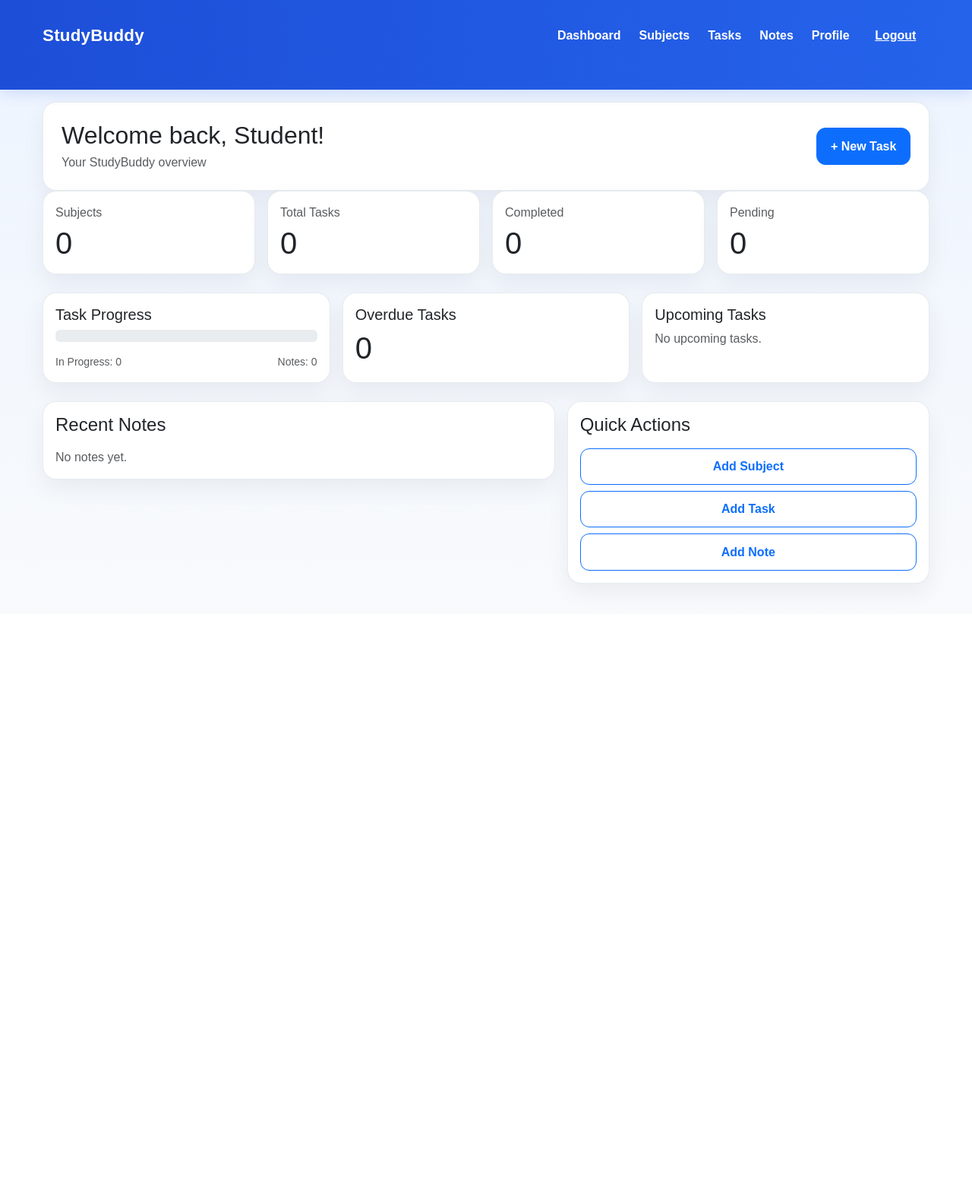
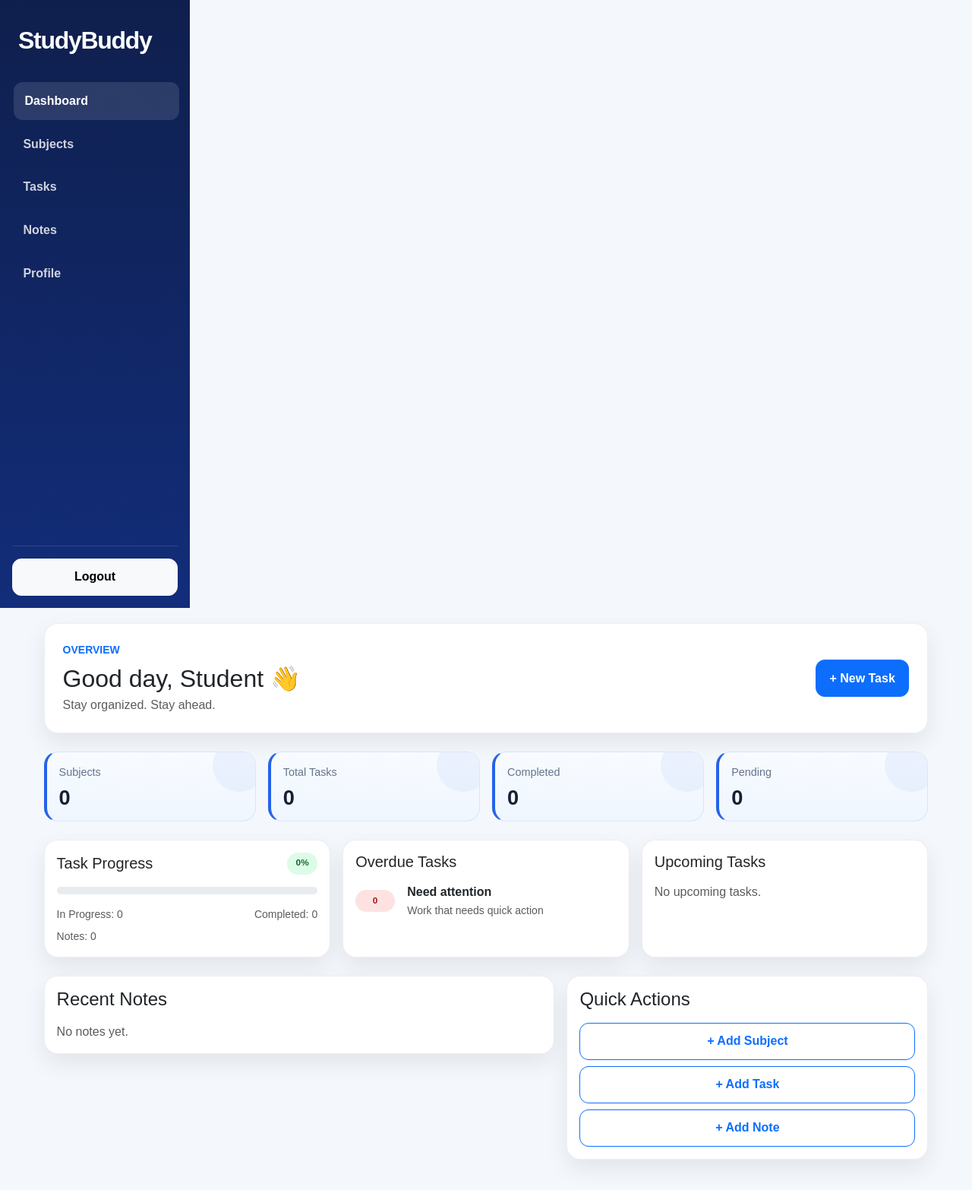
Before and after one commit to mavijaykhanna358-tech/studybuddy, a Django app: page /dashboard/ in a window 1280 px wide. Shown: the whole page at 76% size. Before the commit the page ends 787 px from the top, so only its background shows below. Run offline with Django 5.2, Linux system fonts and the light colour scheme; a user stored in the database is signed in; data that the repository does not hold is empty.

Commit message:
Update StudyBuddy UI and fixes

```diff
--- a/templates/base.html
+++ b/templates/base.html
@@ -9,32 +9,105 @@
         :root {
             --primary: #2563eb;
             --primary-dark: #1d4ed8;
-            --primary-soft: #eff6ff;
+            --secondary: #4f46e5;
+            --background: #f4f7fb;
+            --panel: #ffffff;
+            --panel-soft: #eef4ff;
+            --text: #172033;
+            --muted: #64748b;
+            --border: #e2e8f0;
             --success: #16a34a;
             --warning: #f59e0b;
-            --danger: #dc2626;
-            --text: #1f2937;
-            --muted: #64748b;
-            --border: #e2e8f0;
-            --card: #ffffff;
-            --bg: #f8fafc;
+            --danger: #ef4444;
+            --radius: 18px;
+            --shadow: 0 12px 30px rgba(15, 23, 42, 0.08);
         }
 
         * { box-sizing: border-box; }
 
+        html { scroll-behavior: smooth; }
+
         body {
             margin: 0;
             font-family: Arial, sans-serif;
-            background: linear-gradient(180deg, #edf4ff 0%, #f8fafc 100%);
+            background: var(--background);
             color: var(--text);
             min-height: 100vh;
+            overflow-x: hidden;
         }
 
         a { text-decoration: none; }
 
+        .app-shell {
+            min-height: 100vh;
+            display: flex;
+        }
+
+        .sidebar {
+            width: 250px;
+            background: linear-gradient(180deg, #0f1f4d 0%, #122d7a 100%);
+            color: white;
+            padding: 1.5rem 1rem 1rem;
+            display: flex;
+            flex-direction: column;
+            position: sticky;
+            top: 0;
+            height: 100vh;
+        }
+
+        .sidebar .brand {
+            font-size: 2rem;
+            font-weight: 800;
+            letter-spacing: -0.04em;
+            padding: 0.3rem 0.5rem 1.2rem;
+        }
+
+        .sidebar-nav {
+            display: flex;
+            flex-direction: column;
+            gap: 0.45rem;
+            margin-top: 0.75rem;
+        }
+
+        .sidebar-link {
+            display: flex;
+            align-items: center;
+            gap: 0.7rem;
+            color: rgba(255,255,255,0.8);
+            padding: 0.8rem 0.9rem;
+            border-radius: 12px;
+            font-weight: 600;
+            transition: 0.2s ease;
+        }
+
+        .sidebar-link:hover,
+        .sidebar-link.active {
+            background: rgba(255,255,255,0.12);
+            color: white;
+            transform: translateX(2px);
+        }
+
+        .sidebar .logout-box {
+            margin-top: auto;
+            padding-top: 1rem;
+            border-top: 1px solid rgba(255,255,255,0.12);
+        }
+
+        .main-panel {
+            flex: 1;
+            min-width: 0;
+        }
+
+        .content-shell {
+            max-width: 1200px;
+            margin: 0 auto;
+            padding: 1.25rem 1.1rem 2.5rem;
+        }
+
         .navbar {
+            display: none;
             background: linear-gradient(90deg, var(--primary-dark), var(--primary));
-            box-shadow: 0 6px 16px rgba(37, 99, 235, 0.15);
+            box-shadow: 0 8px 24px rgba(37, 99, 235, 0.18);
             position: sticky;
             top: 0;
             z-index: 1020;
@@ -47,20 +120,14 @@
         }
 
         .navbar-brand {
-            font-size: 1.4rem;
-            letter-spacing: 0.2px;
+            font-size: 1.55rem;
+            letter-spacing: -0.04em;
         }
 
         .nav-button {
             background: transparent;
             border: none;
             padding: 0.5rem 0.75rem;
-        }
-
-        .content-shell {
-            max-width: 1200px;
-            margin: 0 auto;
-            padding: 1rem 1rem 2.5rem;
         }
 
         .page-header {
@@ -85,15 +152,18 @@
         }
 
         .card {
-            background: var(--card);
-            border: 1px solid rgba(148, 163, 184, 0.22);
-            border-radius: 18px;
-            box-shadow: 0 12px 30px rgba(15, 23, 42, 0.06);
+            background: var(--panel);
+            border: 1px solid rgba(148, 163, 184, 0.18);
+            border-radius: var(--radius);
+            box-shadow: var(--shadow);
             padding: 1.2rem;
+            transition: transform 0.2s ease, box-shadow 0.2s ease;
+            animation: fadeUp 0.45s ease both;
         }
 
-        .panel-soft {
-            background: linear-gradient(180deg, #ffffff, #f8fbff);
+        .card:hover {
+            transform: translateY(-2px);
+            box-shadow: 0 14px 36px rgba(15, 23, 42, 0.09);
         }
 
         .stat-grid {
@@ -103,25 +173,42 @@
         }
 
         .stat-box {
+            position: relative;
             background: linear-gradient(180deg, #f8fbff, #eff6ff);
-            border: 1px solid rgba(37, 99, 235, 0.15);
+            border: 1px solid rgba(37, 99, 235, 0.12);
             border-left: 4px solid var(--primary);
-            border-radius: 16px;
-            padding: 1rem 1rem 0.8rem;
+            border-radius: 18px;
+            padding: 1rem 1rem 0.85rem;
             height: 100%;
+            overflow: hidden;
+        }
+
+        .stat-box::after {
+            content: "";
+            position: absolute;
+            right: -14px;
+            top: -18px;
+            width: 70px;
+            height: 70px;
+            background: rgba(37, 99, 235, 0.06);
+            border-radius: 50%;
         }
 
         .stat-box p {
             color: var(--muted);
             margin: 0 0 0.35rem;
             font-size: 0.9rem;
+            position: relative;
+            z-index: 1;
         }
 
         .stat-box h3 {
             margin: 0;
-            font-size: clamp(1.55rem, 2vw, 2.3rem);
+            font-size: clamp(1.7rem, 2vw, 2.4rem);
             font-weight: 700;
             color: var(--text);
+            position: relative;
+            z-index: 1;
         }
 
         .pill {
@@ -144,7 +231,12 @@
         .btn {
             border-radius: 12px;
             font-weight: 600;
-            padding: 0.7rem 1.1rem;
+            padding: 0.72rem 1.1rem;
+            transition: 0.2s ease;
+        }
+
+        .btn:hover {
+            transform: translateY(-1px);
         }
 
         .btn-sm {
@@ -261,6 +370,25 @@
     </style>
 </head>
 <body>
+    {% if user.is_authenticated %}
+        <div class="app-shell">
+            <aside class="sidebar">
+                <div class="brand">StudyBuddy</div>
+                <nav class="sidebar-nav">
+                    <a class="sidebar-link {% if request.path == '/dashboard/' %}active{% endif %}" href="{% url 'dashboard' %}">Dashboard</a>
+                    <a class="sidebar-link {% if '/subjects/' in request.path %}active{% endif %}" href="{% url 'subjects' %}">Subjects</a>
+                    <a class="sidebar-link {% if '/tasks/' in request.path %}active{% endif %}" href="{% url 'tasks' %}">Tasks</a>
+                    <a class="sidebar-link {% if '/notes/' in request.path %}active{% endif %}" href="{% url 'notes' %}">Notes</a>
+                    <a class="sidebar-link {% if '/profile/' in request.path %}active{% endif %}" href="{% url 'profile' %}">Profile</a>
+                </nav>
+                <div class="logout-box">
+                    <form method="post" action="{% url 'logout' %}">
+                        {% csrf_token %}
+                        <button type="submit" class="btn btn-light w-100">Logout</button>
+                    </form>
+                </div>
+            </aside>
+            <main class="main-panel">
                 <nav class="navbar navbar-expand-lg navbar-dark">
                     <div class="container-fluid content-shell px-0 px-md-3">
                         <a class="navbar-brand" href="{% url 'dashboard' %}">StudyBuddy</a>
@@ -281,14 +408,28 @@
                                         <button type="submit" class="btn btn-link nav-button">Logout</button>
                                     </form>
                                 </li>
-                    {% else %}
-                        <li class="nav-item"><a class="nav-link" href="{% url 'login' %}">Login</a></li>
-                        <li class="nav-item"><a class="nav-link" href="{% url 'register' %}">Register</a></li>
-                    {% endif %}
                             </ul>
                         </div>
                     </div>
                 </nav>
+            </main>
+        </div>
+    {% else %}
+        <nav class="navbar navbar-expand-lg navbar-dark">
+            <div class="container-fluid content-shell px-0 px-md-3">
+                <a class="navbar-brand" href="{% url 'login' %}">StudyBuddy</a>
+                <button class="navbar-toggler border-0" type="button" data-bs-toggle="collapse" data-bs-target="#mainNav" aria-controls="mainNav" aria-expanded="false" aria-label="Toggle navigation">
+                    <span class="navbar-toggler-icon"></span>
+                </button>
+                <div class="collapse navbar-collapse" id="mainNav">
+                    <ul class="navbar-nav ms-auto align-items-lg-center gap-lg-2">
+                        <li class="nav-item"><a class="nav-link" href="{% url 'login' %}">Login</a></li>
+                        <li class="nav-item"><a class="nav-link" href="{% url 'register' %}">Register</a></li>
+                    </ul>
+                </div>
+            </div>
+        </nav>
+    {% endif %}
 
     <div class="content-shell">
         {% if messages %}
--- a/templates/dashboard/dashboard.html
+++ b/templates/dashboard/dashboard.html
@@ -1,11 +1,12 @@
 {% extends 'base.html' %}
 
 {% block content %}
-<div class="card p-4">
-    <div class="d-flex flex-column flex-md-row justify-content-between align-items-md-center gap-2">
+<div class="card p-4 mb-4">
+    <div class="d-flex flex-column flex-md-row justify-content-between align-items-md-center gap-3">
         <div>
-            <h2 class="mb-1">Welcome back, {{ user.first_name|default:user.username }}!</h2>
-            <p class="text-muted mb-0">Your StudyBuddy overview</p>
+            <p class="text-uppercase small fw-bold text-primary mb-2">Overview</p>
+            <h2 class="mb-1">Good day, {{ user.first_name|default:user.username }} 👋</h2>
+            <p class="text-muted mb-0">Stay organized. Stay ahead.</p>
         </div>
         <a href="{% url 'task_create' %}" class="btn btn-primary">+ New Task</a>
     </div>
@@ -13,62 +14,74 @@
 
 <div class="row g-3 mb-4">
     <div class="col-12 col-sm-6 col-lg-3">
-        <div class="card stat-card h-100 p-3">
-            <p class="text-muted mb-1">Subjects</p>
-            <h3 class="display-6 mb-0">{{ total_subjects }}</h3>
+        <div class="stat-box h-100">
+            <p>Subjects</p>
+            <h3>{{ total_subjects }}</h3>
         </div>
     </div>
     <div class="col-12 col-sm-6 col-lg-3">
-        <div class="card stat-card h-100 p-3">
-            <p class="text-muted mb-1">Total Tasks</p>
-            <h3 class="display-6 mb-0">{{ total_tasks }}</h3>
+        <div class="stat-box h-100">
+            <p>Total Tasks</p>
+            <h3>{{ total_tasks }}</h3>
         </div>
     </div>
     <div class="col-12 col-sm-6 col-lg-3">
-        <div class="card stat-card h-100 p-3">
-            <p class="text-muted mb-1">Completed</p>
-            <h3 class="display-6 mb-0">{{ completed_tasks }}</h3>
+        <div class="stat-box h-100">
+            <p>Completed</p>
+            <h3>{{ completed_tasks }}</h3>
         </div>
     </div>
     <div class="col-12 col-sm-6 col-lg-3">
-        <div class="card stat-card h-100 p-3">
-            <p class="text-muted mb-1">Pending</p>
-            <h3 class="display-6 mb-0">{{ pending_tasks }}</h3>
+        <div class="stat-box h-100">
+            <p>Pending</p>
+            <h3>{{ pending_tasks }}</h3>
         </div>
     </div>
 </div>
 
 <div class="row g-3 mb-4">
+    <div class="col-12 col-lg-4">
+        <div class="card h-100 p-3">
+            <div class="d-flex justify-content-between align-items-center mb-3">
+                <h5 class="mb-0">Task Progress</h5>
+                <span class="pill pill-success">{{ completion_percentage }}%</span>
+            </div>
+            <div class="progress mb-3" style="height: 10px;" role="progressbar" aria-label="Task completion progress" aria-valuenow="{{ completion_percentage }}" aria-valuemin="0" aria-valuemax="100">
+                <div class="progress-bar bg-success" style="width: {{ completion_percentage }}%"></div>
+            </div>
+            <div class="d-flex justify-content-between text-muted small">
+                <span>In Progress: {{ in_progress_tasks }}</span>
+                <span>Completed: {{ completed_tasks }}</span>
+            </div>
+            <div class="mt-2 text-muted small">Notes: {{ total_notes }}</div>
+        </div>
+    </div>
+
     <div class="col-12 col-md-6 col-lg-4">
-        <div class="card p-3 h-100">
-            <h5>Task Progress</h5>
-            <div class="progress" role="progressbar" aria-label="Task completion progress" aria-valuenow="{{ completion_percentage }}" aria-valuemin="0" aria-valuemax="100">
-                <div class="progress-bar bg-success" style="width: {{ completion_percentage }}%">{{ completion_percentage }}%</div>
-            </div>
-            <div class="mt-3 d-flex justify-content-between text-muted small">
-                <span>In Progress: {{ in_progress_tasks }}</span>
-                <span>Notes: {{ total_notes }}</span>
+        <div class="card h-100 p-3">
+            <h5 class="mb-3">Overdue Tasks</h5>
+            <div class="d-flex align-items-center gap-3">
+                <div class="pill pill-danger" style="min-width: 52px;">{{ overdue_tasks }}</div>
+                <div>
+                    <div class="fw-semibold">Need attention</div>
+                    <small class="text-muted">Work that needs quick action</small>
+                </div>
             </div>
         </div>
     </div>
+
     <div class="col-12 col-md-6 col-lg-4">
-        <div class="card p-3 h-100">
-            <h5>Overdue Tasks</h5>
-            <h3 class="display-6 mb-0">{{ overdue_tasks }}</h3>
-        </div>
-    </div>
-    <div class="col-12 col-md-12 col-lg-4">
-        <div class="card p-3 h-100">
-            <h5>Upcoming Tasks</h5>
+        <div class="card h-100 p-3">
+            <h5 class="mb-3">Upcoming Tasks</h5>
             {% if upcoming_tasks %}
-                <ul class="list-unstyled mb-0">
+                <div class="d-flex flex-column gap-2">
                     {% for task in upcoming_tasks %}
-                        <li class="border-bottom py-2">
-                            <strong>{{ task.title }}</strong><br>
+                        <div class="border rounded-3 p-2">
+                            <div class="fw-semibold">{{ task.title }}</div>
                             <small class="text-muted">{{ task.subject.name|default:'General' }} · {{ task.due_date }}</small>
-                        </li>
+                        </div>
                     {% endfor %}
-                </ul>
+                </div>
             {% else %}
                 <p class="text-muted mb-0">No upcoming tasks.</p>
             {% endif %}
@@ -81,9 +94,9 @@
         <div class="card p-3">
             <h4 class="mb-3">Recent Notes</h4>
             {% if recent_notes %}
-                <ul class="list-group list-group-flush">
+                <div class="d-flex flex-column gap-2">
                     {% for note in recent_notes %}
-                        <li class="list-group-item px-0">
+                        <div class="border rounded-3 p-3">
                             <div class="d-flex justify-content-between align-items-start gap-2">
                                 <div>
                                     <strong>{{ note.title }}</strong>
@@ -91,9 +104,9 @@
                                 </div>
                                 <small class="text-muted">{{ note.updated_at|date:'M d' }}</small>
                             </div>
-                        </li>
+                        </div>
                     {% endfor %}
-                </ul>
+                </div>
             {% else %}
                 <p class="text-muted mb-0">No notes yet.</p>
             {% endif %}
@@ -103,9 +116,9 @@
         <div class="card p-3">
             <h4 class="mb-3">Quick Actions</h4>
             <div class="d-grid gap-2">
-                <a href="{% url 'subject_create' %}" class="btn btn-outline-primary">Add Subject</a>
-                <a href="{% url 'task_create' %}" class="btn btn-outline-primary">Add Task</a>
-                <a href="{% url 'note_create' %}" class="btn btn-outline-primary">Add Note</a>
+                <a href="{% url 'subject_create' %}" class="btn btn-outline-primary">+ Add Subject</a>
+                <a href="{% url 'task_create' %}" class="btn btn-outline-primary">+ Add Task</a>
+                <a href="{% url 'note_create' %}" class="btn btn-outline-primary">+ Add Note</a>
             </div>
         </div>
     </div>
--- a/templates/notes/note_list.html
+++ b/templates/notes/note_list.html
@@ -3,6 +3,7 @@
 {% block content %}
 <div class="d-flex flex-column flex-md-row justify-content-between align-items-md-center gap-3 mb-4">
     <div>
+        <p class="text-uppercase small fw-bold text-primary mb-2">Knowledge Base</p>
         <h2 class="mb-1">Notes</h2>
         <p class="text-muted mb-0">Keep your revision and ideas organized.</p>
     </div>
@@ -39,7 +40,7 @@
                     <small class="text-muted">{{ note.updated_at|date:'M d' }}</small>
                 </div>
                 <div class="small text-muted mb-3">{{ note.subject.name|default:'General' }}</div>
-                <p class="mb-3">{{ note.content|truncatechars:120 }}</p>
+                <p class="mb-3 text-muted">{{ note.content|truncatechars:120 }}</p>
                 <div class="d-flex gap-2 flex-wrap">
                     <a href="{% url 'note_detail' note.pk %}" class="btn btn-sm btn-outline-primary">View</a>
                     <a href="{% url 'note_edit' note.pk %}" class="btn btn-sm btn-outline-secondary">Edit</a>
--- a/templates/subjects/subject_list.html
+++ b/templates/subjects/subject_list.html
@@ -3,6 +3,7 @@
 {% block content %}
 <div class="d-flex flex-column flex-md-row justify-content-between align-items-md-center gap-3 mb-4">
     <div>
+        <p class="text-uppercase small fw-bold text-primary mb-2">Learning Tracks</p>
         <h2 class="mb-1">Subjects</h2>
         <p class="text-muted mb-0">Track each study area separately.</p>
     </div>
@@ -27,7 +28,7 @@
             <div class="card p-3 h-100">
                 <div class="d-flex justify-content-between align-items-start gap-2 mb-2">
                     <h5 class="mb-0">{{ subject.name }}</h5>
-                    <span class="badge bg-light text-dark">{{ subject.tasks.count }} tasks</span>
+                    <span class="pill pill-secondary">{{ subject.tasks.count }} tasks</span>
                 </div>
                 <p class="text-muted mb-3">{{ subject.description|default:'No description provided yet.' }}</p>
                 <div class="d-flex gap-2 flex-wrap">
```
Also changed, not shown: other parts of templates/base.html (+26 -10 lines), templates/tasks/task_list.html (+22 -37 lines). Lines whose indentation alone changed are shown as unchanged.
